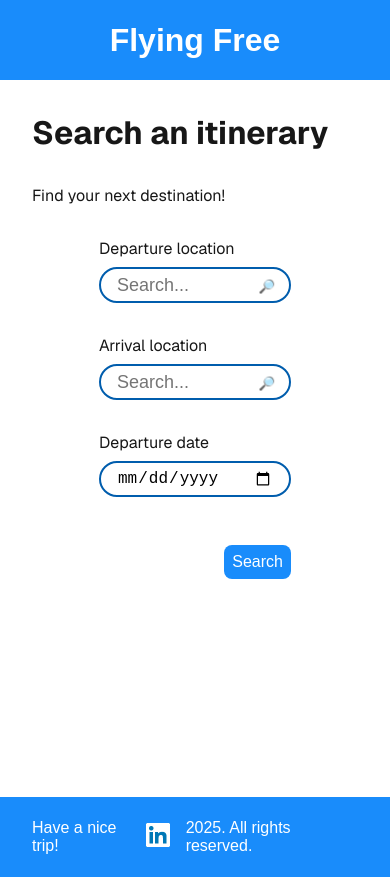
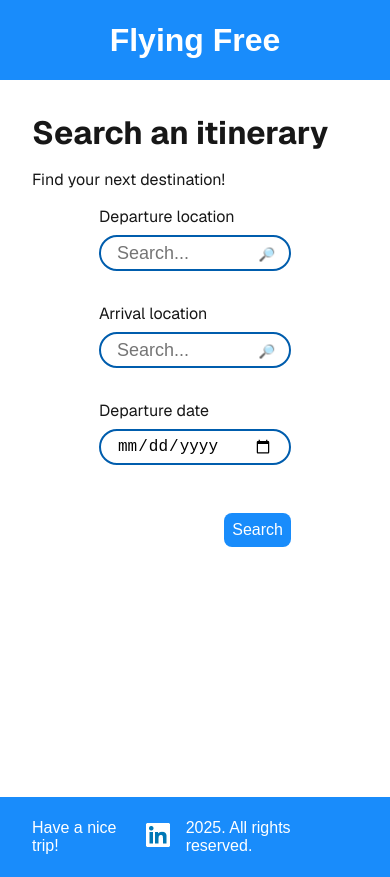
Before and after one commit to Huespal/flying-free, a Next.js app: page / in a window 390 px wide. Built offline with nearby package versions, Linux system fonts and the light colour scheme.

Commit message:
feat: add Not Found page

```diff
--- a/src/app/(home)/page.tsx
+++ b/src/app/(home)/page.tsx
@@ -1,6 +1,5 @@
 import SearchForm from '@/components/Search/Form';
 import { getLocations } from '@/domain/locations/api';
-import './styles.css';
 
 export const dynamic = 'force-dynamic';
 
@@ -8,7 +7,7 @@ export default async function Home() {
   const locations = await getLocations();
 
   return (
-    <div className="home-page">
+    <div className="page">
       <h1>Search an itinerary</h1>
       <p>Find your next destination!</p>
       <SearchForm locations={locations} />
--- a/src/app/(home)/styles.css
+++ /dev/null
@@ -1,25 +0,0 @@
-@import url('../../core/styles/theme.css');
-
-.home-page {
-  display: flex;
-  flex-direction: column;
-  min-height: 85svh;
-  padding: 3rem 20rem;
-  gap: var(--space-l);
-  font-family: var(--font-geist-sans);
-  transition: padding 0.5s;
-}
-
-/* @media (max-width: env(--breakpoint-l)) { */
-@media (max-width: 80rem) {
-  .home-page {
-    padding: 3rem 8rem;
-  }
-}
-
-/* @media (max-width: env(--breakpoint-m)) { */
-@media (max-width: 48rem) {
-  .home-page {
-    padding: var(--space-l);
-  }
-}
--- a/src/app/search-results/page.tsx
+++ b/src/app/search-results/page.tsx
@@ -1,7 +1,6 @@
 import SearchResult from '@/components/Search/Result';
 import { getItineraries } from '@/domain/itineraries/api';
 import { ItineraryFilters } from '@/domain/itineraries/types';
-import './styles.css';
 
 interface SearchResultsProps {
   searchParams: Promise<ItineraryFilters>;
@@ -16,7 +15,7 @@ export default async function SearchResults({
   const pagination = response?.pagination;
 
   return (
-    <div className="search-results-page">
+    <div className="page">
       <SearchResult
         itineraries={itineraries}
         totalPages={pagination.totalPages ?? 1}
--- a/src/core/styles/globals.css
+++ b/src/core/styles/globals.css
@@ -66,6 +66,30 @@ ul {
   margin: 0;
 }
 
+.page {
+  display: flex;
+  flex-direction: column;
+  min-height: 85svh;
+  padding: 3rem 20rem;
+  gap: var(--space-default);
+  font-family: var(--font-geist-sans);
+  transition: padding 0.5s;
+}
+
+/* @media (max-width: env(--breakpoint-l)) { */
+@media (max-width: 80rem) {
+  .page {
+    padding: 3rem 8rem;
+  }
+}
+
+/* @media (max-width: env(--breakpoint-m)) { */
+@media (max-width: 48rem) {
+  .page {
+    padding: var(--space-l);
+  }
+}
+
 .disabled {
   color: var(--color-disabled);
 }
```
Also changed, not shown: src/app/not-found.tsx (added, +11 -0 lines), src/app/search-results/styles.css (deleted, +0 -25 lines).
